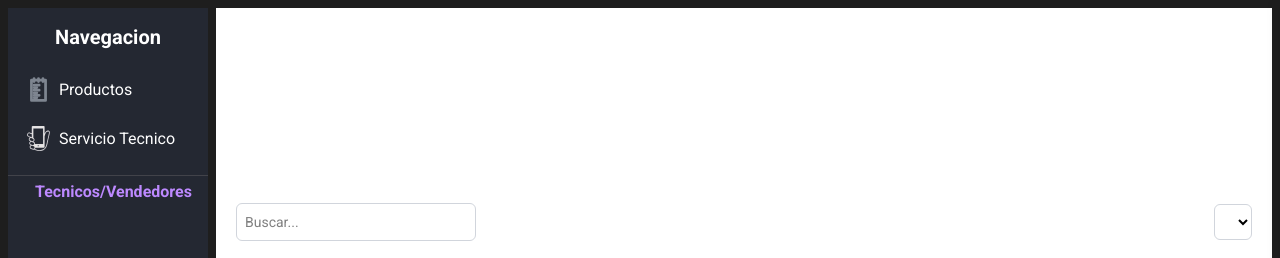
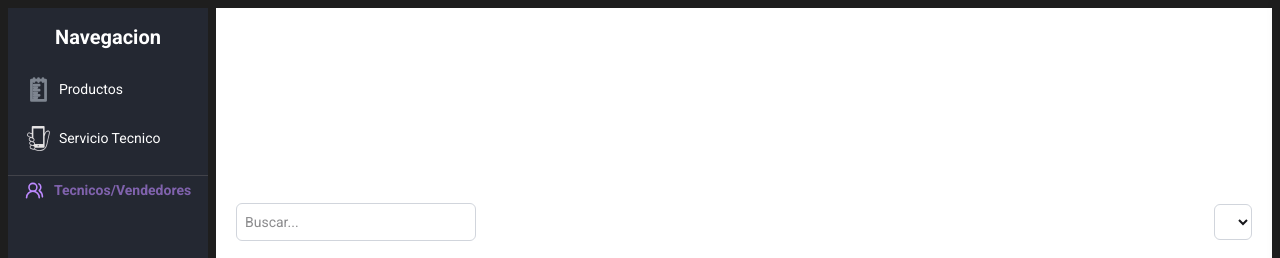
Before and after one commit to brayanty/inventory-manager, a React (Vite) app in the folder frontend/: page / in a window 1280 px wide. Shown: the top 258 px of the page. Built offline with nearby package versions, Linux system fonts and the light colour scheme.

Commit message:
add daisyui

```diff
--- a/frontend/package.json
+++ b/frontend/package.json
@@ -30,6 +30,7 @@
     "@types/react": "^19.0.10",
     "@types/react-dom": "^19.0.4",
     "@vitejs/plugin-react-swc": "^3.8.0",
+    "daisyui": "^5.0.38",
     "eslint": "^9.21.0",
     "eslint-plugin-react-hooks": "^5.1.0",
     "eslint-plugin-react-refresh": "^0.4.19",
--- a/frontend/src/App.css
+++ b/frontend/src/App.css
@@ -4,6 +4,7 @@
 }
 
 @import "tailwindcss";
+@plugin "daisyui";
 
 
 body{
```
Also changed, not shown: 1 other file (tests, documents, lock files or other folders).
